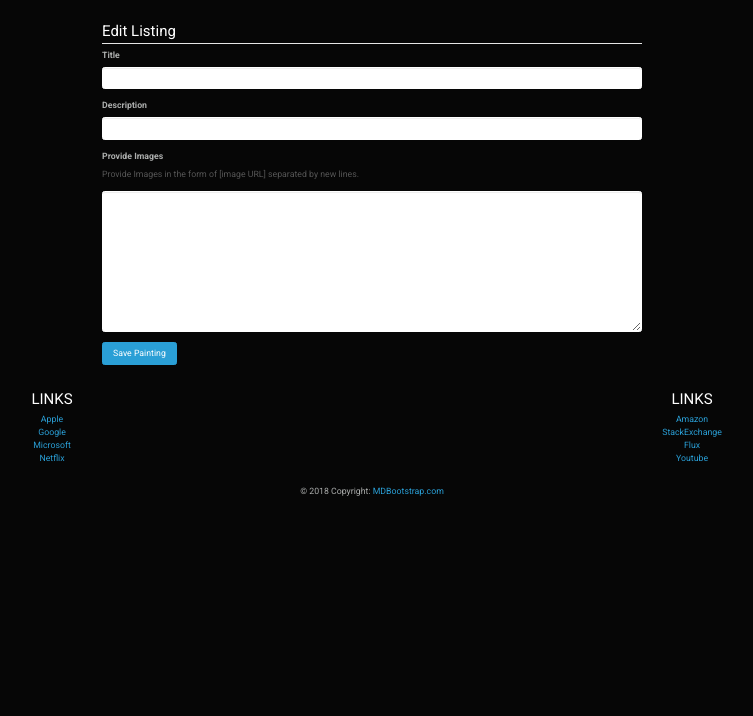
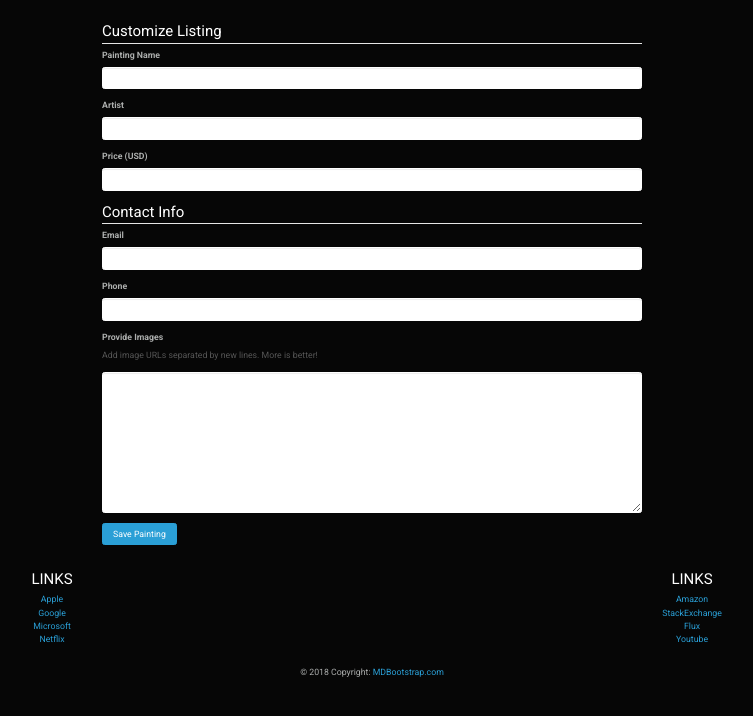
Before and after one commit to jkt2k/contractor, a Flask app: template templates/listing_new.html in a window 1280 px wide. Shown: the part 62-778 px from the top of the page, without its empty margins (268-1021 px from the left). Run offline with Flask 2, Linux system fonts and the light colour scheme; the template is opened without the code that fills it, so the values that code supplies are empty; some libraries are stand-ins or nearby versions.

```diff
--- a/app.py
+++ b/app.py
@@ -25,8 +25,11 @@ def listings_index():
 def listing_submit():
     """Submit a new painting listing."""
     painting = {
-        'title': request.form.get('title'),
-        'description': request.form.get('description'),
+        'name': request.form.get('name'),
+        'artist': request.form.get('artist'),
+        'price': request.form.get('price'),
+        'email': request.form.get('email'),
+        'phone': request.form.get('phone'),
         'images': request.form.get('images').split(),
         'created_at': datetime.now()
     }
@@ -37,7 +40,7 @@ def listing_submit():
 @app.route('/listing/new')
 def listing_new():
     """Create a new painting listing."""
-    return render_template('listing_new.html', painting={}, title='New Painting Listing')
+    return render_template('listing_new.html', painting={}, name='New Painting Listing')
 
 @app.route('/listing/<painting_id>')
 def listing_show(painting_id):
@@ -50,8 +53,11 @@ def listing_show(painting_id):
 def listing_update(painting_id):
     """Submit an edited painting."""
     updated_painting = {
-        'title': request.form.get('title'),
-        'description': request.form.get('description'),
+        'name': request.form.get('name'),
+        'artist': request.form.get('artist'),
+        'price': request.form.get('price'),
+        'email': request.form.get('email'),
+        'phone': request.form.get('phone'),
         'images': request.form.get('images').split()
     }
     listing.update_one(
@@ -63,7 +69,7 @@ def listing_update(painting_id):
 def listing_edit(painting_id):
     """Show the edit form for a painting."""
     painting = listing.find_one({'_id': ObjectId(painting_id)})
-    return render_template('listing_edit.html', painting=painting, title='Edit Listing')
+    return render_template('listing_edit.html', painting=painting, name='Edit Listing')
 
 @app.route('/listing/<painting_id>/delete', methods=['POST'])
 def listing_delete(painting_id):
@@ -75,7 +81,7 @@ def listing_delete(painting_id):
 def comments_new():
     """Submit a new comment."""
     comment = {
-        'title': request.form.get('title'),
+        'name': request.form.get('name'),
         'content': request.form.get('content'),
         'painting_id': ObjectId(request.form.get('painting_id'))
     }
--- a/templates/base.html
+++ b/templates/base.html
@@ -2,7 +2,7 @@
 <html>
 <head>
     <meta charset='utf-8'>
-    <title>Buy Fine Art</title>
+    <title>Fine Art [WE TAKE CRYPTO!]</title>
     <!-- Latest compiled and minified CSS -->
     <link rel='stylesheet' href='https://maxcdn.bootstrapcdn.com/bootstrap/3.3.7/css/bootstrap.min.css'>
     <link rel='stylesheet' href='https://bootswatch.com/4/cyborg/bootstrap.min.css'>
--- a/templates/listing_index.html
+++ b/templates/listing_index.html
@@ -1,13 +1,13 @@
 {% extends 'base.html' %}
 
 {% block content %}
-<h1>Buy High Quality Art</h1>
+<h1>Buy and Sell Fine Art</h1>
 
 <div class='row'>
     {% for painting in listing %}
         <div class='col-md-3'>
-            <h2><a href='/listing/{{ painting._id }}'>{{ painting.title }}</a></h2>
-            <small>{{ painting.description }}</small>
+            <h2><a href='/listing/{{ painting._id }}'>{{ painting.name }}</a></h2>
+            <small>By {{ painting.artist }}</small>
         </div>
     {% endfor %}
 </div>
--- a/templates/partials/comment_form.html
+++ b/templates/partials/comment_form.html
@@ -14,7 +14,7 @@
 
         <!-- DESCRIPTION -->
         <div class='form-group'>
-            <label for='comment-content'>Description</label><br>
+            <label for='comment-content'>Artist</label><br>
             <textarea class='form-control'
                 id='comment-content'
                 name='content'
--- a/templates/partials/listing_form.html
+++ b/templates/partials/listing_form.html
@@ -1,21 +1,37 @@
 <fieldset>
-    <legend>Edit Listing</legend>
-    <!-- TITLE -->
+    <legend>Customize Listing</legend>
+
     <div class='form-group'>
-        <label for='painting-title'>Title</label><br>
-        <input class='form-control' id='painting-title' type='text' name='title' value='{{ painting.title }}'/>
+        <label for='painting-name'>Painting Name</label><br>
+        <input class='form-control' id='painting-name' type='text' name='name' value='{{ painting.name }}'/>
     </div>
 
-    <!-- DESCRIPTION -->
+
     <div class='form-group'>
-        <label for='description'>Description</label><br>
-        <input class='form-control' id='description' type='text' name='description' value='{{ painting.description }}' />
+        <label for='artist'>Artist</label><br>
+        <input class='form-control' id='artist' type='text' name='artist' value='{{ painting.artist }}' />
     </div>
 
-    <!-- DESCRIPTION -->
+    <div class='form-group'>
+        <label for='price'>Price (USD)</label><br>
+        <input class='form-control' id='price' type='text' name='price' value='{{ painting.price }}' />
+    </div>
+
+    <legend>Contact Info</legend>
+
+    <div class='form-group'>
+        <label for='price'>Email</label><br>
+        <input class='form-control' id='email' type='text' name='email' value='{{ painting.email }}' />
+    </div>
+
+    <div class='form-group'>
+        <label for='price'>Phone</label><br>
+        <input class='form-control' id='phone' type='text' name='phone' value='{{ painting.phone }}' />
+    </div>
+
     <div class='form-group'>
         <label for='painting-images'>Provide Images</label><br/>
-        <p class='text-muted'>Provide Images in the form of [image URL] separated by new lines.</p>
+        <p class='text-muted'>Add image URLs separated by new lines. More is better!</p>
         <textarea class='form-control' id='painting-images' name='images' rows='10' />{{ "\n".join(painting.images) }}</textarea>
     </div>
 </fieldset>
```
Also changed, not shown: templates/listing_show.html (+6 -4 lines), tests.py (+4 -4 lines).
